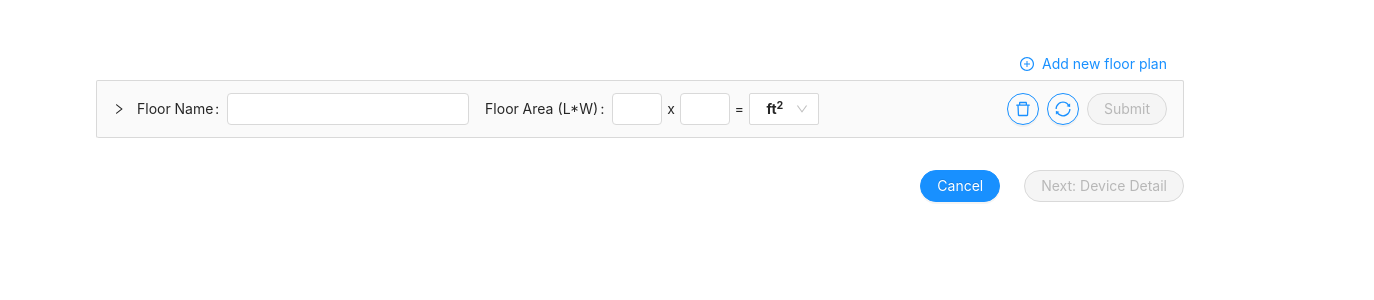
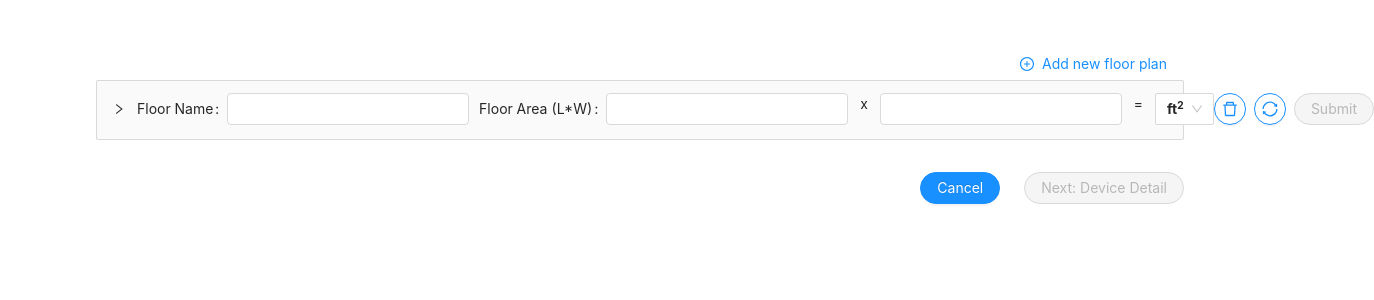
Before and after one commit to Sajid-173/test-test-test, a React (Create React App) app: page / in a window 1280 px wide. Shown: the top 300 px of the page, 1374 px wide, since content can reach past the window. Built offline with nearby package versions, Linux system fonts and the light colour scheme.

Commit message:
fixed more styles

```diff
--- a/src/components/DrawAnnotations/drawAnnotations.tsx
+++ b/src/components/DrawAnnotations/drawAnnotations.tsx
@@ -1,15 +1,6 @@
 import React, { useState, useEffect } from "react";
 import useImage from "use-image";
-import {
-  Stage,
-  Layer,
-  Rect,
-  Image,
-  Text,
-  Group,
-  Label,
-  Tag,
-} from "react-konva";
+import { Stage, Layer, Rect, Image, Text, Label, Tag } from "react-konva";
 
 const DrawAnnotations = (props: any) => {
   const { Imgurl } = props;
@@ -78,7 +69,8 @@ const DrawAnnotations = (props: any) => {
         <Layer>
           <Image image={image} width={800} height={600} />
 
-          {annotationsToDraw.map((value) => {
+          {annotationsToDraw &&
+            annotationsToDraw.map((value) => {
               return (
                 <>
                   <Rect
@@ -88,6 +80,7 @@ const DrawAnnotations = (props: any) => {
                     height={value.height}
                     fill="transparent"
                     stroke="red"
+                    draggable
                   />
                   <Text
                     x={
@@ -100,9 +93,7 @@ const DrawAnnotations = (props: any) => {
                         ? value.y + value.height / 2 - 20
                         : value.y + value.height
                     }
-                  Text={`Area:  ${value.key} \n Width: ${Math.abs(
-                    value.width
-                  )} \n Height: ${Math.abs(value.height)}`}
+                    Text={`Area:  ${value.key} `}
                     fill="black"
                   />
 
--- a/src/components/FloorComponent/floorComponent.tsx
+++ b/src/components/FloorComponent/floorComponent.tsx
@@ -19,7 +19,7 @@ import { InboxOutlined, DeleteOutlined, SyncOutlined } from "@ant-design/icons";
 import {
   ImageContainer,
   BottomButtonContainer,
-  FormContainer,
+  FormRow,
   UploadInnerContainer,
 } from "./styles";
 import DrawAnnotations from "../DrawAnnotations/drawAnnotations";
@@ -59,29 +59,29 @@ const FloorComponent = () => {
     <Collapse
       onChange={onPanelChange}
       className="collapse-menu"
-
+      collapsible="header"
       //defaultActiveKey={["1"]}
       // collapsible
     >
       <Panel
         style={{ width: "100%" }}
         header={
-          <FormContainer>
-            <Form name="customized_form_controls" layout="inline">
+          <FormRow gutter={10}>
+            <Col>
               <Form.Item name="floorName" label="Floor Name :">
                 <Input className="floor-name" />
               </Form.Item>
+            </Col>
+            <Col style={{ display: "flex", gap: "12px" }}>
               <Form.Item name="floorArea" label="Floor Area (L*W) :">
-                <Row align="middle" gutter={10}>
-                  <Col>
                 <Input className="dimension-input" />
-                  </Col>
+              </Form.Item>
               <Typography.Text>x</Typography.Text>
-                  <Col>
+              <Form.Item>
                 <Input className="dimension-input" />
-                  </Col>
+              </Form.Item>
               <Typography.Text>=</Typography.Text>
-                  <Col>
+              <Form.Item>
                 <Select
                   defaultValue="sqf"
                   //onChange={handleChange}
@@ -100,11 +100,9 @@ const FloorComponent = () => {
                     </sup>
                   </Option>
                 </Select>
+              </Form.Item>
             </Col>
-                </Row>
-              </Form.Item>
-            </Form>
-          </FormContainer>
+          </FormRow>
         }
         extra={[
           <Space>
@@ -140,13 +138,13 @@ const FloorComponent = () => {
         {/* Image container where the image is shown */}
         {url === null && (
           <ImageContainer>
-            <Upload className="img-upload" onChange={handleImageChange}>
+            <Upload onChange={handleImageChange}>
               <UploadInnerContainer align="center" direction="vertical">
                 <Space direction="vertical" align="center">
-                  <Typography.Text className="ant-upload-drag-icon">
-                    <InboxOutlined className="upload-icon" />
-                  </Typography.Text>
-                  <Typography.Text className="ant-upload-text">
+                  <Space direction="vertical" align="end">
+                    <InboxOutlined />
+                  </Space>
+                  <Typography.Text>
                     Click or drag file to this area to upload
                   </Typography.Text>
                 </Space>
--- a/src/components/FloorComponent/styles.ts
+++ b/src/components/FloorComponent/styles.ts
@@ -1,5 +1,5 @@
 import styled from "styled-components";
-import { Space } from "antd";
+import { Space, Row } from "antd";
 
 const ImageContainer = styled(Space)`
   display: flex;
@@ -11,8 +11,9 @@ const ImageContainer = styled(Space)`
 
   height: 600px;
   width: 800px;
-  & .upload-icon {
+  & .anticon svg {
     font-size: 64px;
+    margin-top: 220px;
   }
 
   & .ant-space-item {
@@ -41,15 +42,17 @@ const BottomButtonContainer = styled(Space)`
   width: 800px;
 `;
 
-const FormContainer = styled(Space)`
-  width: 100%;
+const FormRow = styled(Row)`
+  & .ant-col {
+    height: 34px;
+  }
+
   & .dimension-input {
-    width: 50px;
     border-radius: 4px;
   }
 
   & .dimension-measures {
-    width: 70px;
+    border-radius: 4px;
   }
   & .my-select-container .ant-select .ant-select-selector {
     border-radius: 4px;
@@ -65,9 +68,4 @@ const UploadInnerContainer = styled(Space)`
   height: 100%;
 `;
 
-export {
-  ImageContainer,
-  BottomButtonContainer,
-  FormContainer,
-  UploadInnerContainer,
-};
+export { ImageContainer, BottomButtonContainer, FormRow, UploadInnerContainer };
```
Lines whose indentation alone changed are shown as unchanged.
